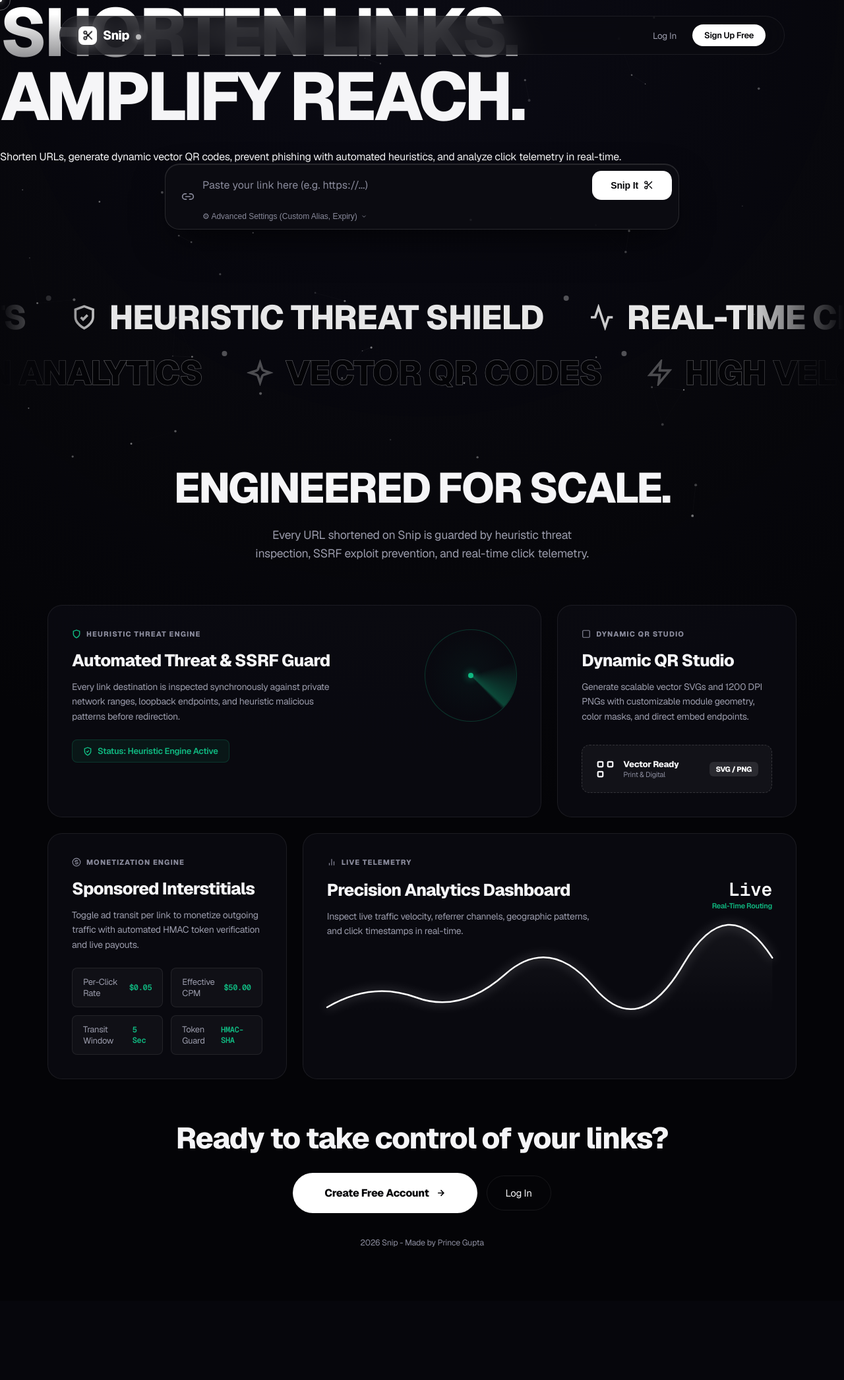
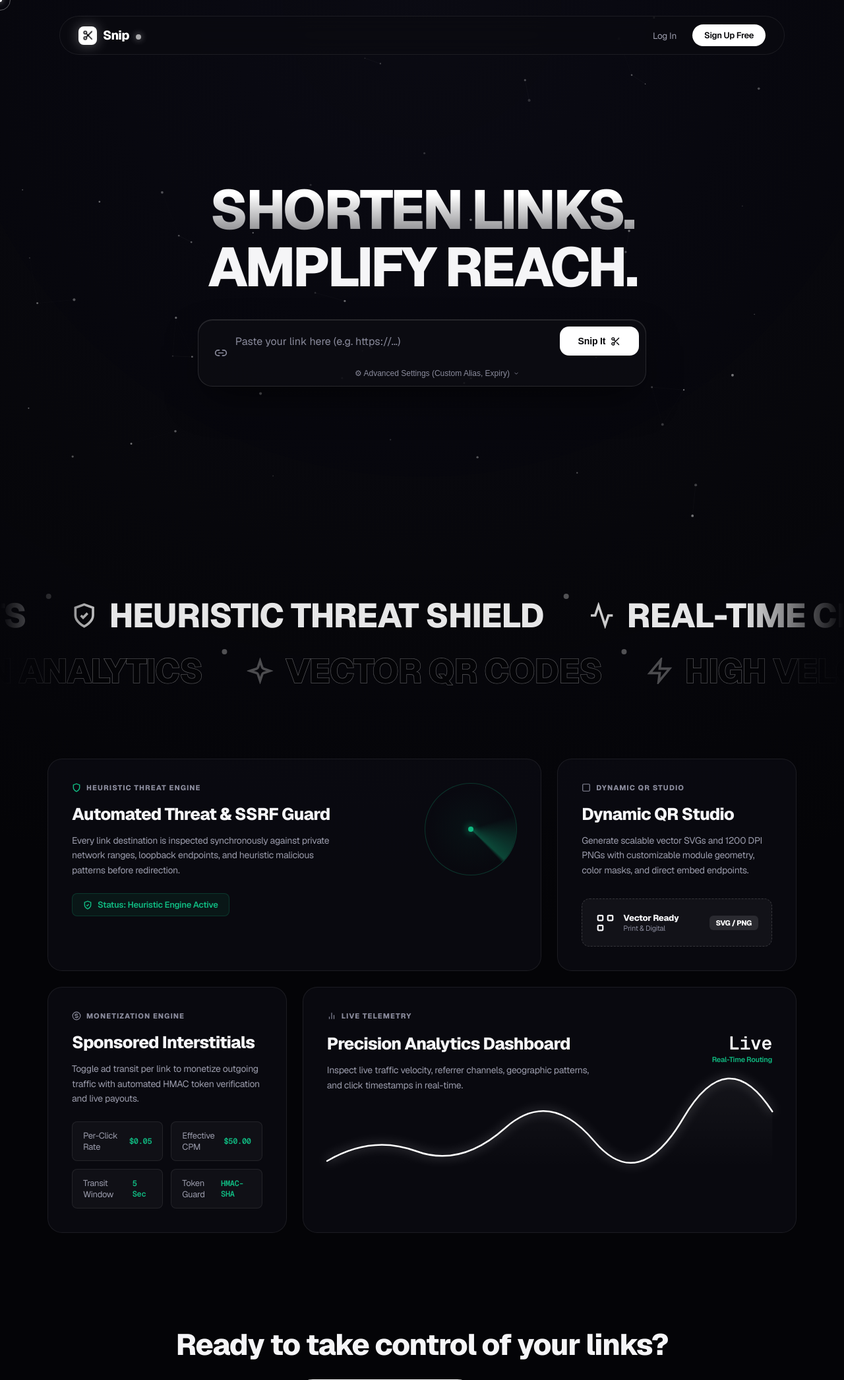
Before and after one commit to cosmic-116/URL-Shortener, a Flask app: page / in a window 1280 px wide. Shown: the top 2092 px of the page at 66% size. Before the commit the page ends 1890 px from the top, so only its background shows below. Run offline with Flask 3, Linux system fonts and the light colour scheme; parts of the project's set-up code (start-up, migrations or seed data) failed here and were passed over; some libraries are stand-ins or nearby versions.

Commit message:
Snip V1.13: Center and align homepage hero above the fold, remove hero subtext and bento header, and push banner after scroll

```diff
--- a/static/style.css
+++ b/static/style.css
@@ -375,58 +375,45 @@ body {
     box-shadow: 0 0 20px rgba(255, 255, 255, 0.35);
 }
 
-/* --- Hero Typography & Badges --- */
-.status-pill {
-    display: inline-flex;
-    align-items: center;
-    gap: 8px;
-    background: rgba(255, 255, 255, 0.04);
-    border: 1px solid var(--border);
-    border-radius: var(--radius-full);
-    padding: 6px 16px;
-    font-size: 12px;
-    font-weight: 500;
-    color: var(--text-secondary);
-    margin-bottom: 28px;
-    letter-spacing: 0.02em;
-}
-
-.status-dot {
-    width: 6px;
-    height: 6px;
-    border-radius: 50%;
-    background: var(--accent-emerald);
-    box-shadow: 0 0 8px var(--accent-emerald);
-    animation: statusPulse 2s infinite;
-}
-
-@keyframes statusPulse {
-    0%, 100% { opacity: 1; transform: scale(1); }
-    50% { opacity: 0.5; transform: scale(0.85); }
+/* --- Hero Section & Centered Typography --- */
+.hero-section {
+    min-height: 100vh;
+    min-height: 100dvh;
+    display: flex;
+    flex-direction: column;
+    align-items: center;
+    justify-content: center;
+    padding: 130px 24px 70px;
+    text-align: center;
+    position: relative;
+    box-sizing: border-box;
+}
+
+.hero-container {
+    width: 100%;
+    max-width: 860px;
+    margin: 0 auto;
+    display: flex;
+    flex-direction: column;
+    align-items: center;
+    text-align: center;
 }
 
 .hero-heading {
-    font-size: clamp(3.2rem, 8vw, 7.5rem);
+    font-size: clamp(2.8rem, 6.5vw, 5.8rem);
     font-weight: 800;
-    line-height: 0.95;
-    letter-spacing: -0.045em;
+    line-height: 1.05;
+    letter-spacing: -0.04em;
     text-transform: uppercase;
-    margin-bottom: 24px;
+    text-align: center;
+    margin: 0 0 36px 0;
+    width: 100%;
 }
 
 .text-gradient {
     background: linear-gradient(180deg, #ffffff 30%, rgba(255, 255, 255, 0.38) 100%);
     -webkit-background-clip: text;
     -webkit-text-fill-color: transparent;
-}
-
-.hero-subtitle {
-    font-size: clamp(1.05rem, 2vw, 1.3rem);
-    color: var(--text-secondary);
-    max-width: 580px;
-    margin: 0 auto 48px;
-    line-height: 1.6;
-    font-weight: 400;
 }
 
 /* --- Aceternity Spotlight / Border-Beam Input Container --- */
@@ -2136,13 +2123,22 @@ html, body {
     }
 
     /* Hero Section on Mobile */
-    .hero-section-container {
-        padding: 110px 16px 50px !important;
-        min-height: auto !important;
+    .hero-section {
+        padding: 100px 16px 40px !important;
+        min-height: 100vh !important;
+        min-height: 100dvh !important;
+        display: flex !important;
+        flex-direction: column !important;
+        align-items: center !important;
+        justify-content: center !important;
+    }
+    .hero-container {
+        width: 100% !important;
     }
     .hero-heading {
-        font-size: clamp(2.4rem, 10vw, 3.8rem);
+        font-size: clamp(2.2rem, 9.5vw, 3.5rem);
         margin-bottom: 24px;
+        text-align: center;
     }
     .border-beam-box {
         padding: 12px;
--- a/templates/index.html
+++ b/templates/index.html
@@ -40,14 +40,10 @@
 <section class="hero-section">
     <div class="hero-container">
 
-        <h1 class="hero-heading" style="margin-bottom: 32px;">
+        <h1 class="hero-heading">
             <span class="text-gradient">Shorten Links.</span><br>
             <span>Amplify Reach.</span>
         </h1>
-
-        <p class="hero-subtext">
-            Shorten URLs, generate dynamic vector QR codes, prevent phishing with automated heuristics, and analyze click telemetry in real-time.
-        </p>
 
         <!-- Main Shorten Input Box -->
         <div class="border-beam-box">
@@ -65,7 +61,7 @@
                 </button>
 
                 <!-- Advanced Options Toggle -->
-                <div style="width: 100%; display: flex; justify-content: flex-start; margin-top: 4px;">
+                <div style="width: 100%; display: flex; justify-content: center; margin-top: 6px;">
                     <button type="button" id="advToggleBtn" style="background: none; border: none; color: var(--text-muted); font-size: 12px; cursor: pointer; display: inline-flex; align-items: center; gap: 5px; padding: 2px 0;">
                         <span>⚙ Advanced Settings (Custom Alias, Expiry)</span>
                         <svg width="10" height="10" viewBox="0 0 24 24" fill="none" stroke="currentColor" stroke-width="2"><path d="M6 9l6 6 6-6"/></svg>
@@ -84,7 +80,7 @@
         </div>
 
         <!-- Result Box (Hidden until shortened) -->
-        <div id="result-box" style="display: none; margin-top: 24px;">
+        <div id="result-box" style="display: none; margin: 24px auto 0; width: 100%; max-width: 780px;">
             <div class="result-card-modern" style="display: flex; flex-direction: column; gap: 18px;">
                 <div style="display: flex; justify-content: space-between; align-items: center; flex-wrap: wrap; gap: 14px;">
                     <div style="text-align: left;">
@@ -241,12 +237,7 @@
 </section>
 
 <!-- Interactive Bento Grid Showcase (Aceternity UI Style) -->
-<section class="section-container" style="margin-top: 40px;">
-    <div class="section-header">
-        <h2 class="section-title">Engineered For Scale.</h2>
-        <p class="section-desc">Every URL shortened on Snip is guarded by heuristic threat inspection, SSRF exploit prevention, and real-time click telemetry.</p>
-    </div>
-
+<section class="section-container" style="margin-top: 20px; margin-bottom: 80px;">
     <div class="bento-grid">
         <!-- Card 1: Threat Intelligence Radar (Span 8) -->
         <div class="bento-cell bento-span-8">
```
